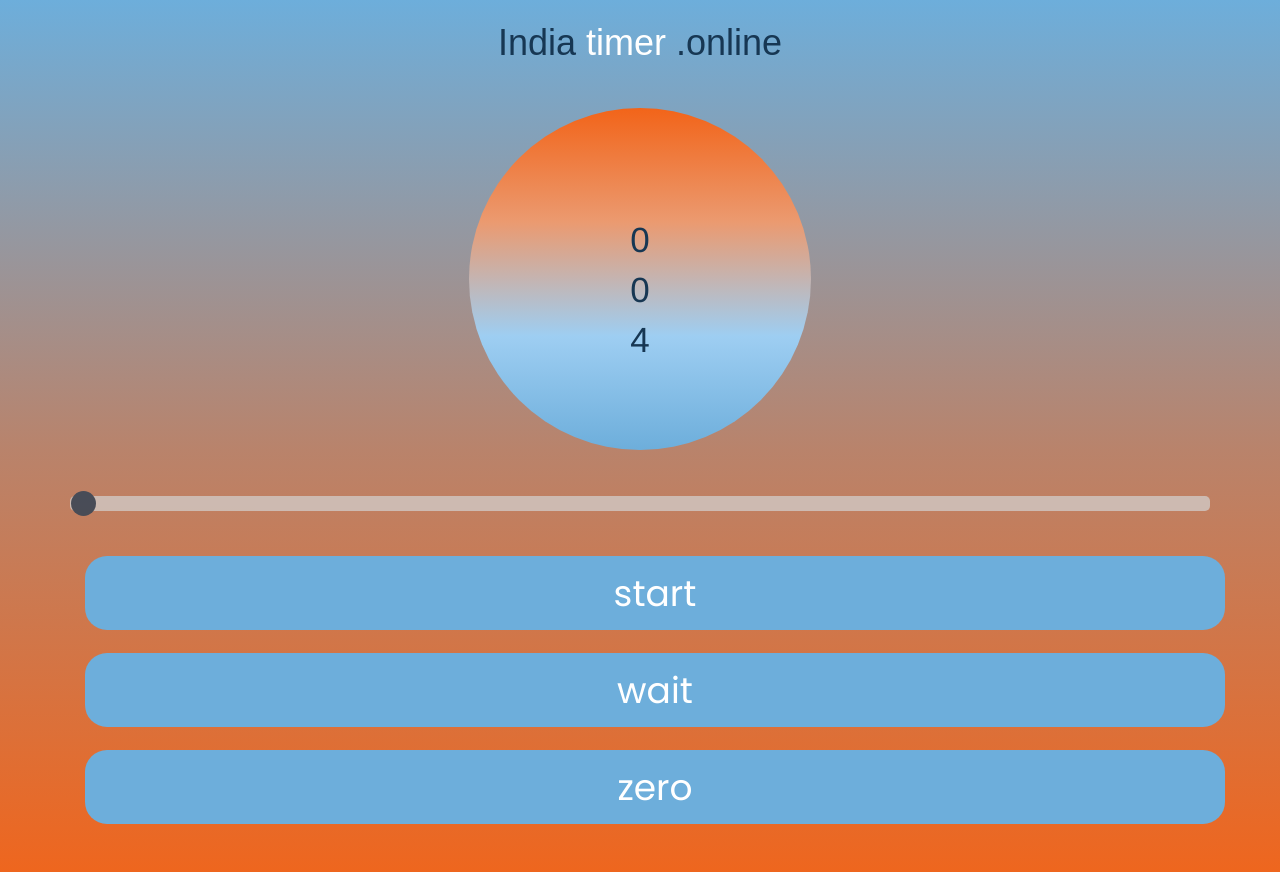
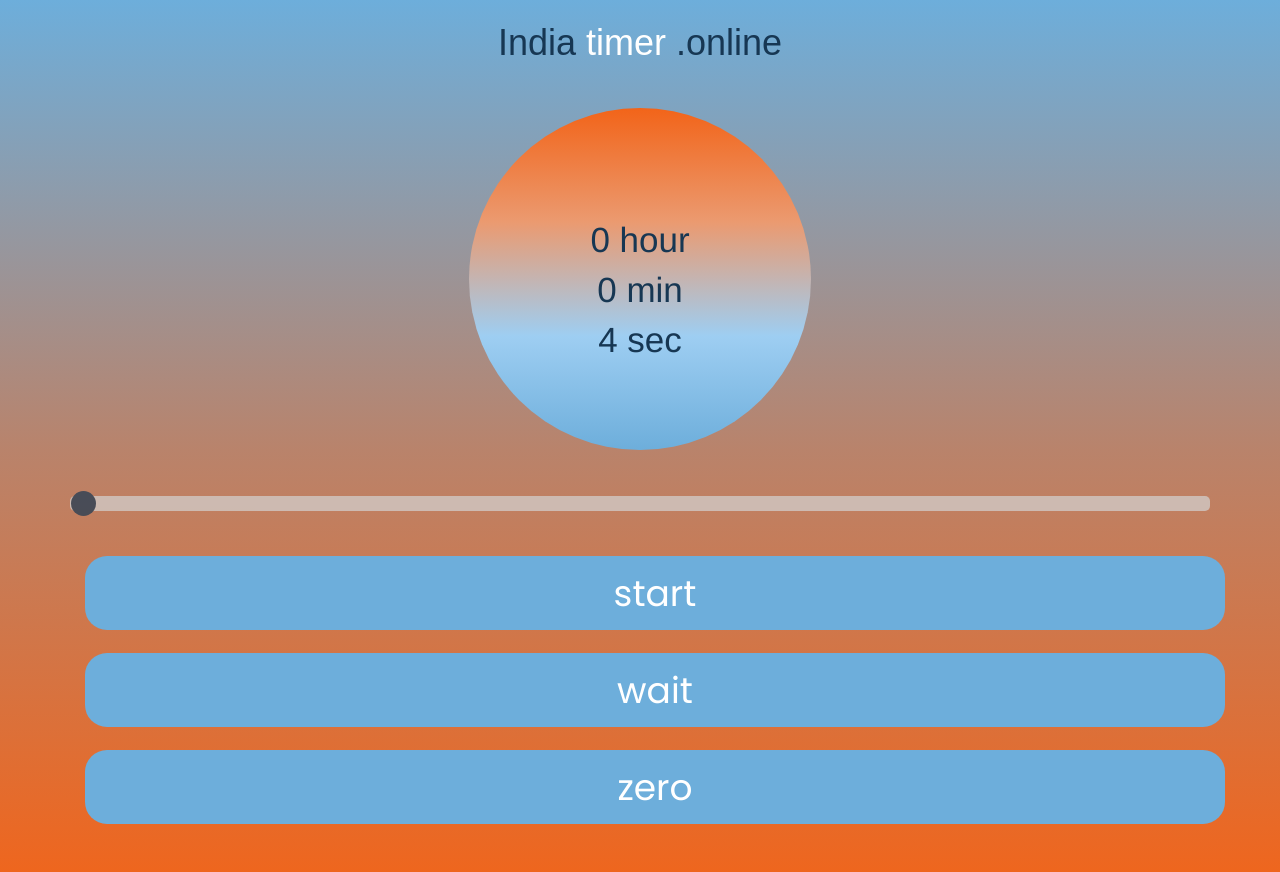
Before and after one commit to newsyoga/Indiatimer.online, a Jekyll site: the page built from lang/e/timer.md, in a window 1280 px wide. Shown: the top 872 px of the page. Built offline with Jekyll 4.4.1, drawn with Linux system fonts in a browser that asks for light colours; some web fonts are replaced.

Commit message:
fix update

```diff
--- a/lang/e/timer.md
+++ b/lang/e/timer.md
@@ -11,4 +11,10 @@ button2:
 
 button3:
     title: zero
+
+hour: hour
+
+min: min
+
+sec: sec
 ---
```
Also changed, not shown: lang/h/timer.md (+6 -0 lines), 1 other file.
